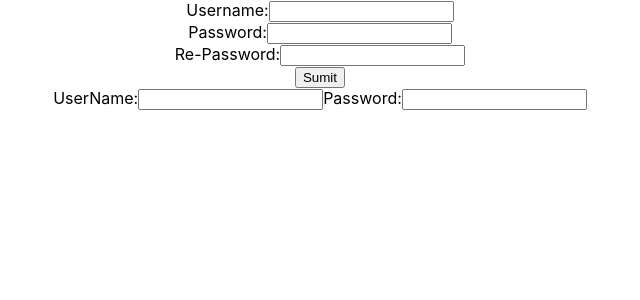
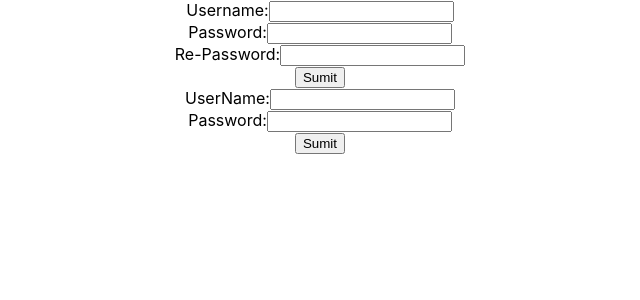
Before and after one commit to Manjukcthapa/ChildNRecord, a React (Create React App) app in the folder my-app/: page / in a window 1280 px wide. Shown: the top 300 px of the page, without its empty margins (320-960 px from the left). Built offline with nearby package versions, Linux system fonts and the light colour scheme.

Commit message:
added handlechange,handlesumit method and did validation of login component

```diff
--- a/my-app/src/Register/LogIn.js
+++ b/my-app/src/Register/LogIn.js
@@ -1,18 +1,111 @@
 import React from "react";
 
-class LogIn extends React.Component{
+class LogIn extends React.Component {
+  constructor() {
+    super();
+    this.state = {
+      input: {},
+      errors: {},
+    };
+  }
 
- render(){
-   return(
-     <div>
-        <label for="password">UserName:</label>
-       <input
-       />
-       <label for="password">Password:</label>
-       <input/>
-     </div>
-   )
- }
+  handleChange = (event) => {
+    let input = this.state.input;
+    input[event.target.name] = event.target.value;
+
+    this.setState({
+      input,
+    });
+  };
+
+  handleSubmit = (event) => {
+    event.preventDefault();
+
+    if (this.validate()) {
+      console.log(this.state);
+
+      let input = {};
+      input["username"] = "";
+      input["password"] = "";
+      this.setState({ input: input });
+
+      alert("Form is submited");
+    }
+  };
+
+  validate() {
+    let input = this.state.input;
+    let errors = {};
+    let isValid = true;
+
+    if (!input["username"]) {
+      isValid = false;
+      errors["username"] = (
+        <p className="formvalidation">Please enter your username</p>
+      );
+    }
+    if (typeof input["password"] !== "undefined") {
+      if (input["password"].length < 8) {
+        isValid = false;
+        errors["password"] = (
+          <p className="formvalidation">
+            Password must be at least 8 characters long!{" "}
+          </p>
+        );
+      }
+    }
+
+    if (!input["password"]) {
+      isValid = false;
+      errors["password"] = (
+        <p className="formvalidation">Please enter your password</p>
+      );
+    }
+
+    this.setState({
+      errors: errors,
+    });
+
+    return isValid;
+  }
+
+  render() {
+    return (
+      <div>
+        <form onSubmit={this.handleSubmit}>
+          <div>
+          <label for="username">UserName:</label>
+          <input
+            type="text"
+            name="username"
+            value={this.state.input.username}
+            onChange={this.handleChange}
+            class="form-control"
+            id="Username"
+          />
+          </div>
+          <div className="text-danger">{this.state.errors.username}</div>
+
+         <div>
+          <label for="password">Password:</label>
+          <input
+            type="password"
+            name="password"
+            value={this.state.input.password}
+            onChange={this.handleChange}
+            class="form-control"
+            id="password"
+          />
+          </div>
+          <div className="text-danger">{this.state.errors.password}</div>
+
+          <button type="submit" value="Submit" class="btn btn-success">
+            Sumit
+          </button>
+        </form>
+      </div>
+    );
+  }
 }
 
-export default LogIn
+export default LogIn;
```
